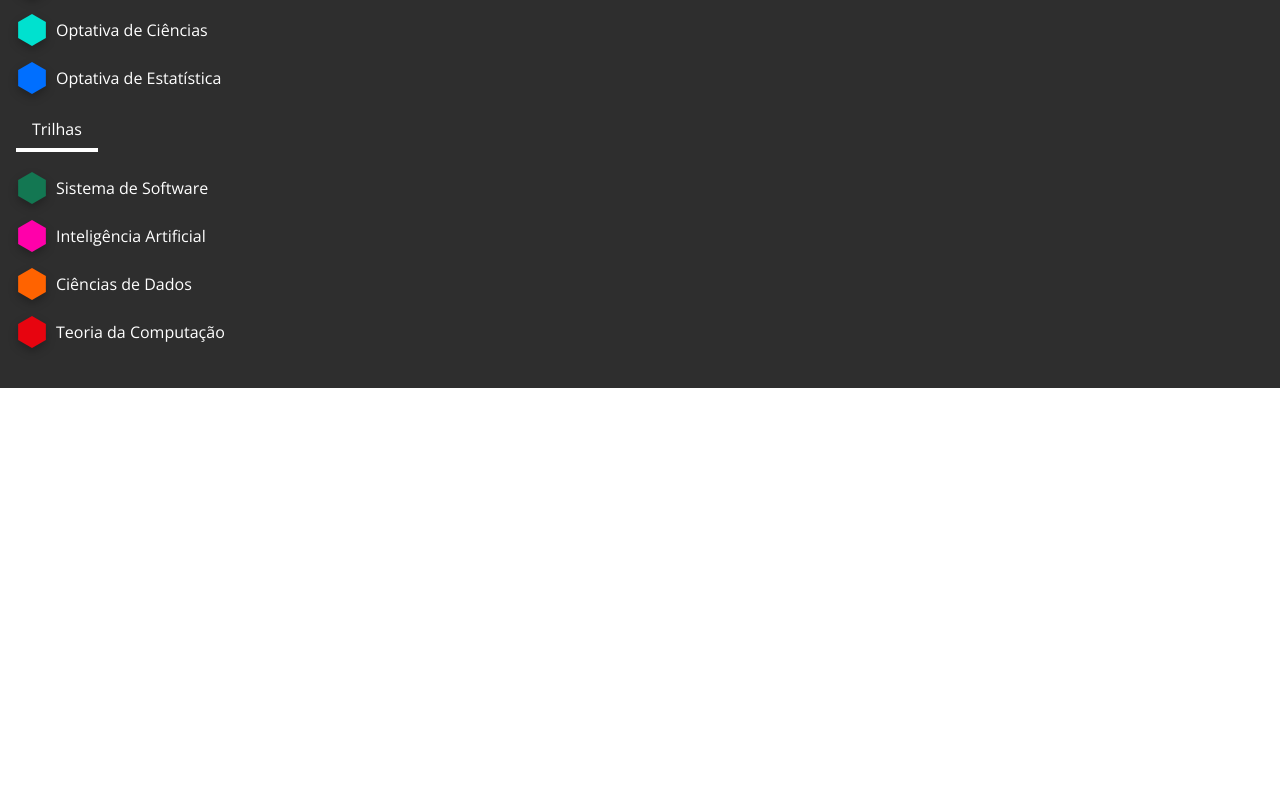
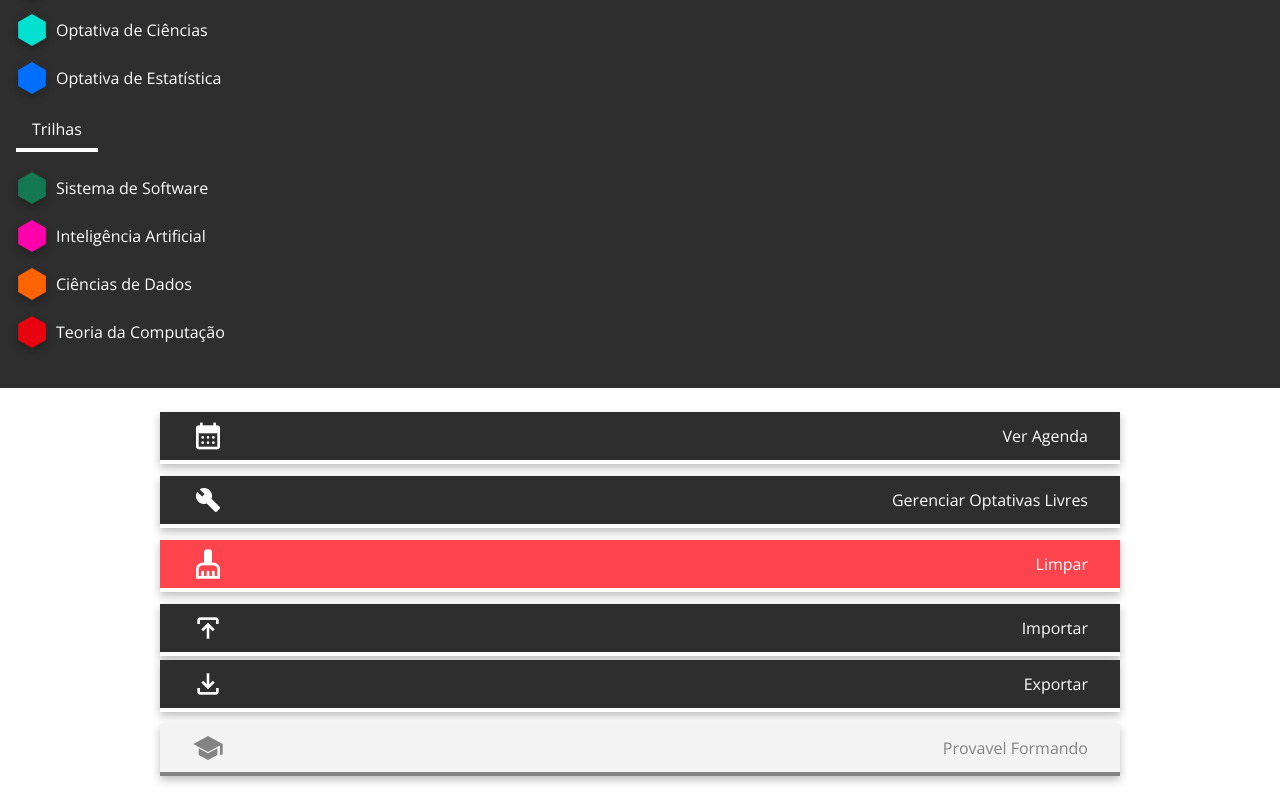
Before and after one commit to Xnths/yggdrasil3, a React (Create React App) app: page / in a window 1280 px wide. Shown: the part 502-1298 px from the top of the page. Before the commit the page ends 890 px from the top, so only its background shows below. Built offline with nearby package versions, Linux system fonts and the light colour scheme.

Commit message:
feat: Construction of action buttons

```diff
--- a/public/index.html
+++ b/public/index.html
@@ -13,6 +13,16 @@
     <link rel="preconnect" href="https://fonts.gstatic.com" crossorigin>
     <link href="https://fonts.googleapis.com/css2?family=Inter:wght@100;200;300;400;500;600;700;800;900&family=Open+Sans:ital,wght@0,300;0,400;0,500;0,600;0,700;0,800;1,300;1,500;1,600;1,700;1,800&display=swap" rel="stylesheet">
     <link rel="apple-touch-icon" href="%PUBLIC_URL%/logo192.png" />
+    <link rel="stylesheet" href="https://fonts.googleapis.com/css2?family=Material+Symbols+Outlined:opsz,wght,FILL,GRAD@20..48,100..700,0..1,-50..200" />
+    <style>
+      .material-symbols-outlined {
+        font-variation-settings:
+        'FILL' 1,
+        'wght' 400,
+        'GRAD' 0,
+        'opsz' 24
+      }
+      </style>
     <!--
       manifest.json provides metadata used when your web app is installed on a
       user's mobile device or desktop. See https://developers.google.com/web/fundamentals/web-app-manifest/
--- a/src/App.js
+++ b/src/App.js
@@ -1,4 +1,5 @@
 import './App.css';
+import { Button } from './atomic/button';
 import { CreditBar } from './atomic/creditBar';
 import { Hexagon } from './atomic/hexagon';
 import { Title } from './atomic/title';
@@ -14,6 +15,21 @@ function App() {
 			<Nav />
 			<GlobalStatus />
 			<OptativasStatus />
+			<div style={{
+				display: "flex",
+				alignItems: "center",
+				flexDirection: "column",
+				padding: "16px 8px",
+			}}>
+				<Button icon="calendar_month" text="Ver Agenda" buttonColor="#2E2E2E" textColor="white" />
+				<Button icon="build" text="Gerenciar Optativas Livres" buttonColor="#2E2E2E" textColor="white" />
+				<Button icon="cleaning_services" text="Limpar" buttonColor="#FF444D" textColor="white" />
+				<div>
+					<Button icon="publish" text="Importar" buttonColor="#2E2E2E" textColor="white" />
+					<Button icon="download" text="Exportar" buttonColor="#2E2E2E" textColor="white" />
+				</div>
+				<Button icon="school" text="Provavel Formando" buttonColor="#F4F4F4" textColor="#838383" />
+			</div>
 		</>
 	)
 }
--- /dev/null
+++ b/src/atomic/button.js
@@ -0,0 +1,24 @@
+import React from "react";
+
+export const Button = (props) => {
+    return (
+        <div style={{
+            filter: 'drop-shadow(0px 4px 4px rgb(0, 0, 0, 0.25)',
+        }}>
+            <div style={{
+                display: "flex",
+                justifyContent: "space-between",
+                alignItems: "center",
+                width: "70vw",
+                boxShadow: `0 4px 0 ${props.textColor}`,
+                color: props.textColor,
+                backgroundColor: props.buttonColor,
+                padding: "8px 32px",
+                margin: "8px 0",
+            }}>
+                <span style={{fontSize: "32px"}} class="material-symbols-outlined">{props.icon}</span>
+                <span>{props.text}</span>
+            </div>
+        </div>
+    )
+}
```
